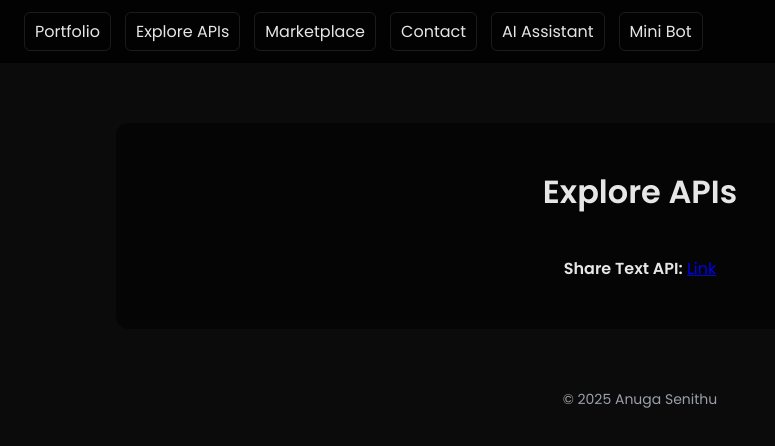
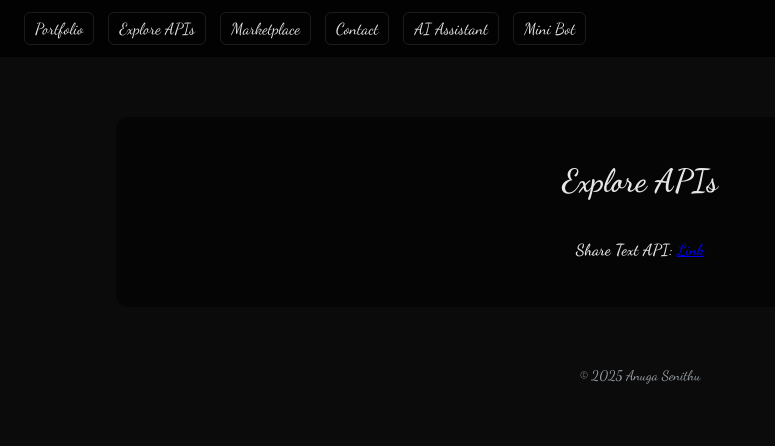
Before and after one commit to cyberxdevsofficial/API-WEB, a website: page public/docs.html in a window 1280 px wide. Shown: the whole page, without its empty margins (0-775 px from the left). Drawn offline with Linux system fonts and the light colour scheme.

Commit message:
Update docs.html

```diff
--- a/public/docs.html
+++ b/public/docs.html
@@ -4,83 +4,20 @@
 <meta charset="UTF-8">
 <meta name="viewport" content="width=device-width, initial-scale=1.0">
 <title>Explore APIs</title>
-<link href="https://fonts.googleapis.com/css2?family=Poppins:wght@400;600&display=swap" rel="stylesheet">
+<link href="https://fonts.googleapis.com/css2?family=Dancing+Script:wght@400;500;600&display=swap" rel="stylesheet">
 <style>
-body {
-    margin: 0;
-    font-family: 'Poppins', sans-serif;
-    background: #0b0b0c;
-    color: #e6e6e6;
-}
-nav {
-    display: flex;
-    justify-content: space-between;
-    align-items: center;
-    padding: 12px 24px;
-    background: rgba(0,0,0,0.8);
-}
-nav .menu {
-    display: flex;
-    gap: 14px;
-}
-nav .menu a {
-    color: #e6e6e6;
-    text-decoration: none;
-    padding: 6px 10px;
-    border-radius: 6px;
-    border: 1px solid rgba(255,255,255,0.1);
-}
-nav .menu a:hover {
-    background: #00b4d8;
-    color: #000;
-}
-.hamburger {
-    display: none;
-    font-size: 22px;
-    cursor: pointer;
-    color: #e6e6e6;
-}
-@media(max-width:768px){
-    nav .menu {
-        display: none;
-        flex-direction: column;
-        position: absolute;
-        top: 50px;
-        right: 12px;
-        background: rgba(0,0,0,0.9);
-        padding: 12px;
-        border-radius: 8px;
-    }
-    .hamburger { display:block; }
-}
-.container {
-    max-width: 1000px;
-    margin: 60px auto;
-    padding: 24px;
-    text-align: center;
-    background: rgba(0,0,0,0.5);
-    border-radius: 12px;
-}
+body { margin:0; font-family:'Dancing Script', cursive; background:#0b0b0c; color:#e6e6e6; }
+nav{display:flex; justify-content:space-between; align-items:center; padding:12px 24px; background: rgba(0,0,0,0.8);}
+nav .menu{display:flex; gap:14px;}
+nav .menu a{color:#e6e6e6; text-decoration:none; padding:6px 10px; border-radius:6px; border:1px solid rgba(255,255,255,0.1);}
+nav .menu a:hover{background:#00b4d8; color:#000;}
+.hamburger{display:none; font-size:22px; cursor:pointer; color:#e6e6e6;}
+@media(max-width:768px){nav .menu{display:none; flex-direction:column; position:absolute; top:50px; right:12px; background: rgba(0,0,0,0.9); padding:12px; border-radius:8px;} .hamburger{display:block;}}
+.container{max-width:1000px; margin:60px auto; padding:24px; text-align:center; background:rgba(0,0,0,0.5); border-radius:12px;}
 h1{font-size:32px; margin-bottom:16px;}
-ul { list-style:none; padding-left:0; display:inline-block; text-align:left;}
-ul li { margin:8px 0; }
-button {
-    padding:10px 18px;
-    border:none;
-    border-radius:6px;
-    background:#00b4d8;
-    color:#000;
-    cursor:pointer;
-    font-size:16px;
-    margin-top:16px;
-}
-button:hover{opacity:0.9;}
-footer{
-    margin-top:40px;
-    font-size:14px;
-    text-align:center;
-    color:#9aa0a6;
-}
+ul{list-style:none; padding-left:0; display:inline-block; text-align:left;}
+ul li{margin:8px 0;}
+footer{margin-top:40px; font-size:14px; text-align:center; color:#9aa0a6;}
 </style>
 </head>
 <body>
@@ -101,17 +38,13 @@ footer{
 <h1>Explore APIs</h1>
 <ul>
 <li><strong>Share Text API:</strong> <a href="https://sharetextapi-anugasenithu.vercel.app/api/tool/sharetext?q=hello%20user" target="_blank">Link</a></li>
-<!-- Add more APIs here -->
 </ul>
 </div>
 
 <footer>© 2025 Anuga Senithu</footer>
 
 <script>
-function toggleMenu(){
-  const menu = document.querySelector('nav .menu');
-  menu.style.display = menu.style.display === 'flex' ? 'none' : 'flex';
-}
+function toggleMenu(){ const menu = document.querySelector('nav .menu'); menu.style.display = menu.style.display === 'flex' ? 'none' : 'flex'; }
 </script>
 
 </body>
```
